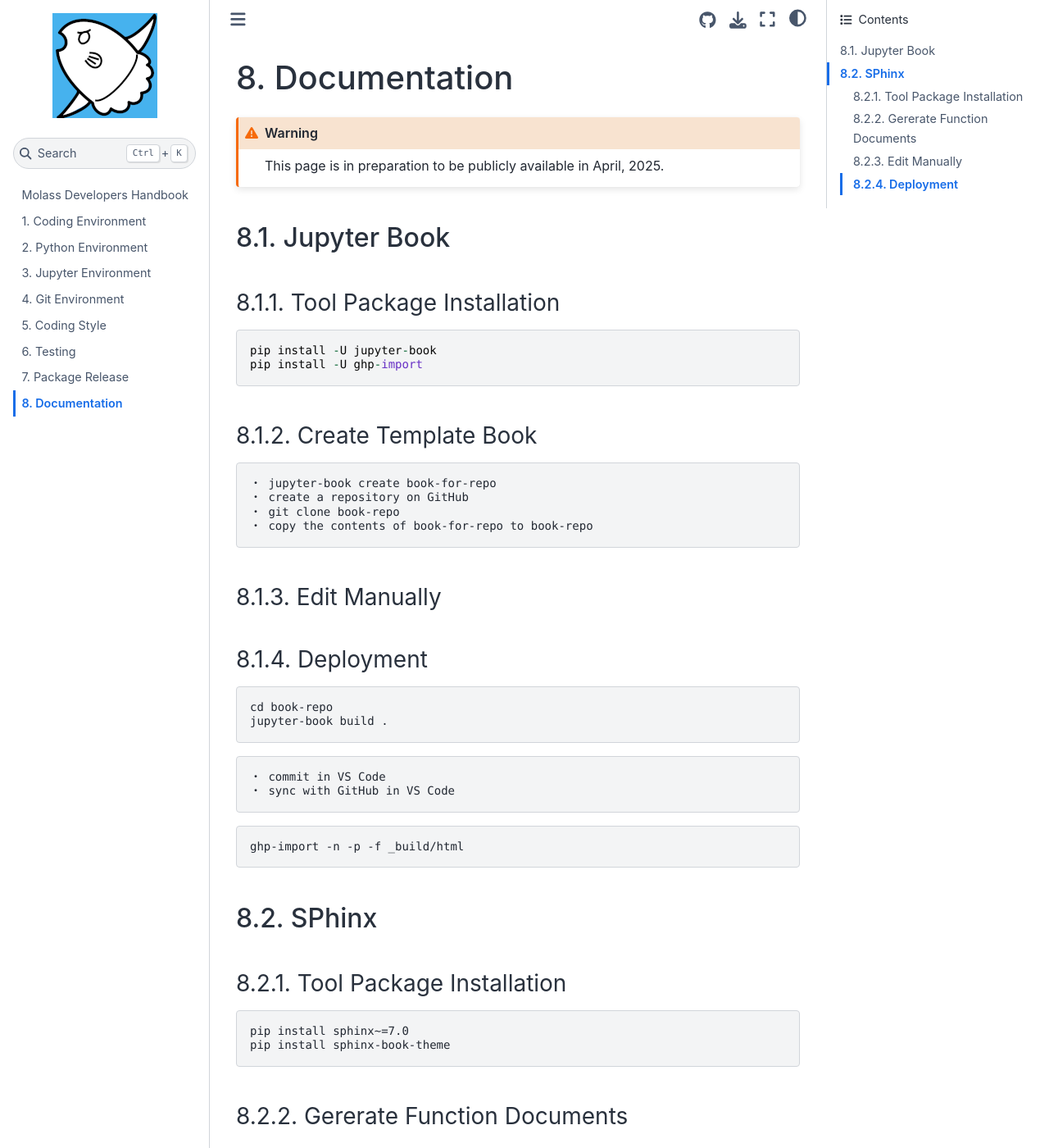
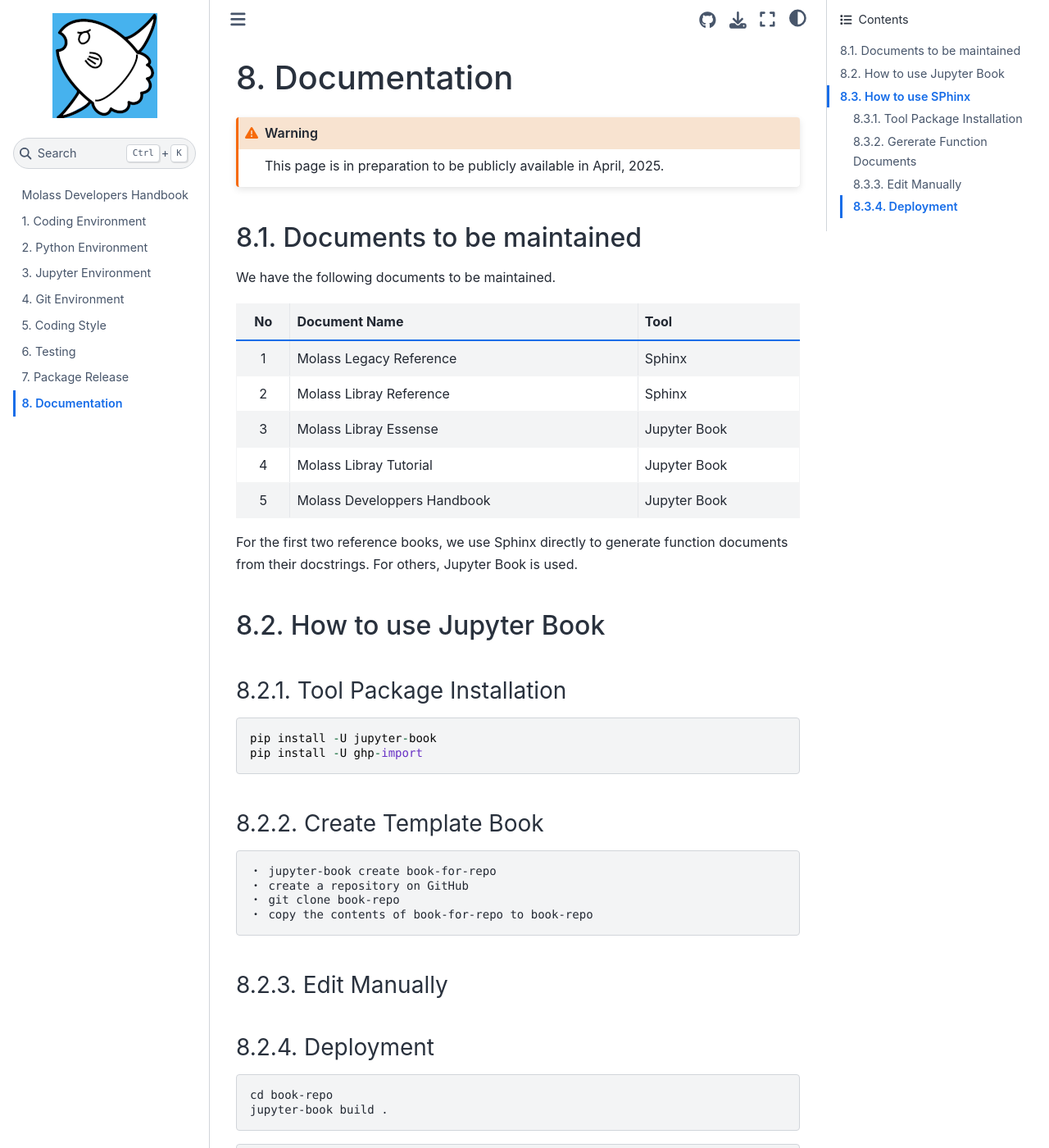
Before and after one commit to biosaxs-dev/molass-develop, a Jupyter Book: the page built from chapters/08/documentation.md, in a window 1280 px wide and 1400 px high. Shown: the whole window at 82% size. Built offline with Jupyter Book 1.0.4 settings and Sphinx 7.4.7 and the Sphinx Book theme 1.1.4, drawn with Linux system fonts in a browser that asks for light colours; some of the changed text lies outside the part shown.

Commit message:
add a list of documents

````diff
--- a/chapters/08/documentation.md
+++ b/chapters/08/documentation.md
@@ -4,7 +4,21 @@
 This page is in preparation to be publicly available in April, 2025.
 ```
 
-## Jupyter Book
+## Documents to be maintained
+
+We have the following documents to be maintained.
+
+|No |   Document Name           |    Tool    |
+|:-:|:--------------------------|:-----------|
+| 1 |Molass Legacy Reference    |Sphinx      |
+| 2 |Molass Libray Reference    |Sphinx      |
+| 3 |Molass Libray Essense      |Jupyter Book|
+| 4 |Molass Libray Tutorial     |Jupyter Book|
+| 5 |Molass Developpers Handbook|Jupyter Book|
+
+For the first two reference books, we use Sphinx directly to generate function documents from their docstrings. For others, Jupyter Book is used.
+
+## How to use Jupyter Book
 
 ### Tool Package Installation
 
@@ -37,7 +51,7 @@
 ghp-import -n -p -f _build/html
 ```
 
-## SPhinx
+## How to use SPhinx
 
 ### Tool Package Installation
 
````
